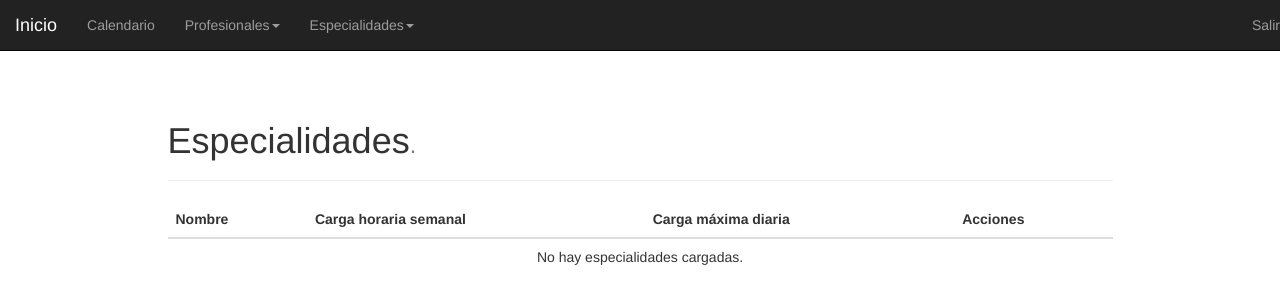
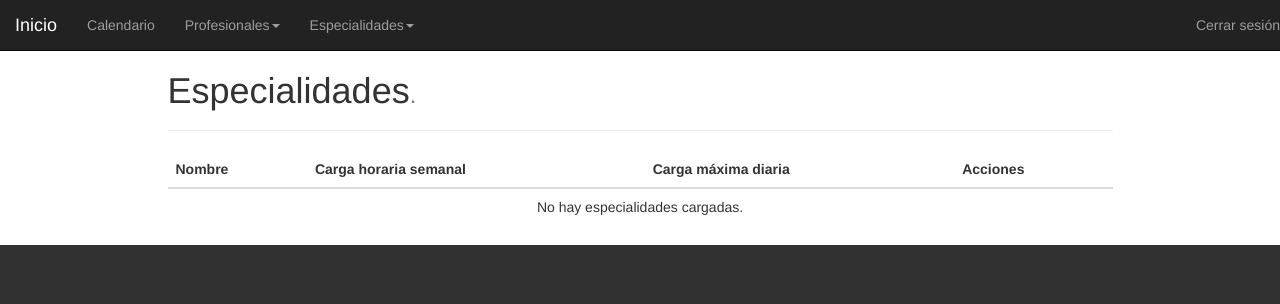
Before and after one commit to yo-alan/horarios, a Django app: template calendario/templates/calendario/especialidad/all.html in a window 1280 px wide. Shown: the top 304 px of the page. Run offline with Django 3.2, Linux system fonts and the light colour scheme; the template is opened without the code that fills it, so the values that code supplies are empty; some libraries are stand-ins or nearby versions.

Commit message:
Agregue un css custom. Agregue la opcion de eliminar un profesional y una especialidad.

```diff
--- /dev/null
+++ b/calendario/static/calendario/css/custom.css
@@ -0,0 +1,8 @@
+body {
+	background-color: #313131;
+}
+
+article {
+	margin-top: 30px;
+	background-color: white;
+}
--- a/calendario/templates/calendario/especialidad/all.html
+++ b/calendario/templates/calendario/especialidad/all.html
@@ -71,7 +71,7 @@
 									<td>
 										<div class="btn btn-group btn-block">
 											<a class="btn btn-default" title="Editar especialidad" href="{% url 'calendario:especialidad_edit' e.id %}"><i class="glyphicon glyphicon-pencil"></i></a>
-											<a id="modal-789271" href="#modal-container-789271" role="button" class="btn btn-danger" data-toggle="modal"><i class="glyphicon glyphicon-trash"></i></a>
+											<a id="modal-789271" href="{% url 'calendario:especialidad_delete' e.id %}" role="button" class="btn btn-danger" data-toggle="modal"><i class="glyphicon glyphicon-trash"></i></a>
 										</div>
 									</td>
 								</tr>
--- a/calendario/templates/calendario/index.html
+++ b/calendario/templates/calendario/index.html
@@ -2,7 +2,7 @@
 <!DOCTYPE html>
 <html>
 	<head>
-		<title>{% block title %}{% endblock %}</title>
+		<title>Bienvenido a Horarios</title>
 		<link rel="stylesheet" type="text/css" href="{% static 'calendario/css/bootstrap.css' %}" />
 		<link rel="shortcut icon" type="image/png" href="{% static 'calendario/images/favicon.png' %}"/>
 		<script type="text/javascript" src="{% static 'calendario/js/jquery-1.11.3.js' %}"></script>
--- a/calendario/urls.py
+++ b/calendario/urls.py
@@ -19,6 +19,8 @@ urlpatterns = [
     url(r'^profesional/add/$', views.profesional_add, name='profesional_add'),
     # ex: /calendario/profesional/edit/
     url(r'^profesional/edit/(?P<profesional_id>[0-9]+)/$', views.profesional_edit, name='profesional_edit'),
+    # ex: /calendario/profesional/delete/
+    url(r'^profesional/delete/(?P<profesional_id>[0-9]+)/$', views.profesional_delete, name='profesional_delete'),
     # ex: /calendario/especialidad/
     url(r'^especialidad/$', views.especialidad_all, name='especialidad_all'),
     # ex: /calendario/especialidad/all/
@@ -27,4 +29,6 @@ urlpatterns = [
     url(r'^especialidad/add/$', views.especialidad_add, name='especialidad_add'),
     # ex: /calendario/especialidad/edit/
     url(r'^especialidad/edit/(?P<especialidad_id>[0-9]+)/$', views.especialidad_edit, name='especialidad_edit'),
+    # ex: /calendario/especialidad/delete/
+    url(r'^especialidad/delete/(?P<especialidad_id>[0-9]+)/$', views.especialidad_delete, name='especialidad_delete'),
 ]
--- a/templates/admin/base.html
+++ b/templates/admin/base.html
@@ -4,6 +4,7 @@
 	<head>
 		<title>{% block title %}{% endblock %}</title>
 		<link rel="stylesheet" type="text/css" href="{% static 'calendario/css/bootstrap.css' %}" />
+		<link rel="stylesheet" type="text/css" href="{% static 'calendario/css/custom.css' %}" />
 		<link rel="shortcut icon" type="image/png" href="{% static 'calendario/images/favicon.png' %}"/>
 		<script type="text/javascript" src="{% static 'calendario/js/jquery-1.11.3.js' %}"></script>
 		<script type="text/javascript" src="{% static 'calendario/js/bootstrap.js' %}"></script>
@@ -52,7 +53,7 @@
 								</ul>
 								<ul class="nav navbar-nav navbar-right">
 									<li>
-										<a href="#">Salir</a>
+										<a href="/">Cerrar sesión</a>
 									</li>
 								</ul>
 							</div>
@@ -61,10 +62,6 @@
 				</div>
 			</div>
 		</header>
-			<br>
-			<br>
-			<br>
-			<br>
 		<article>
 			{% block article %}{% endblock %}
 		</article>
```
Also changed, not shown: calendario/templates/calendario/profesional/all.html (+4 -4 lines), calendario/views.py (+32 -0 lines).
